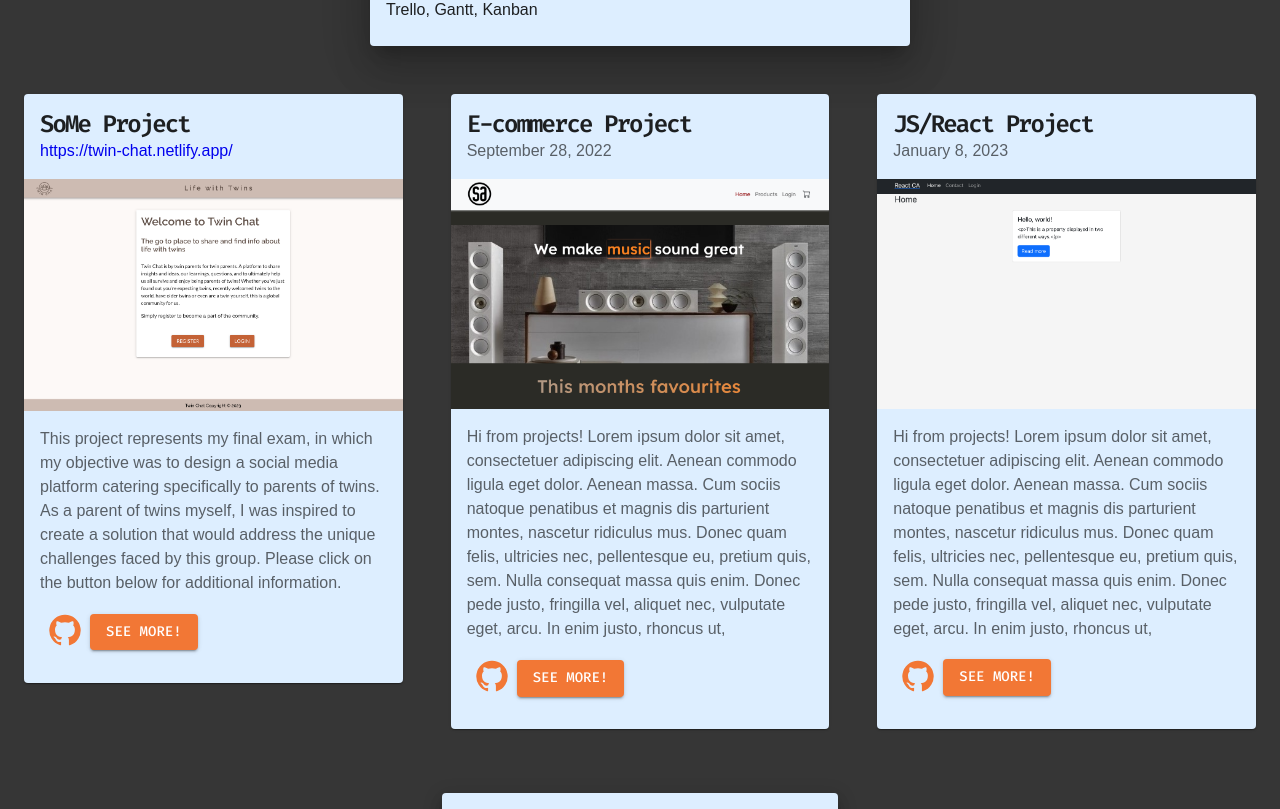
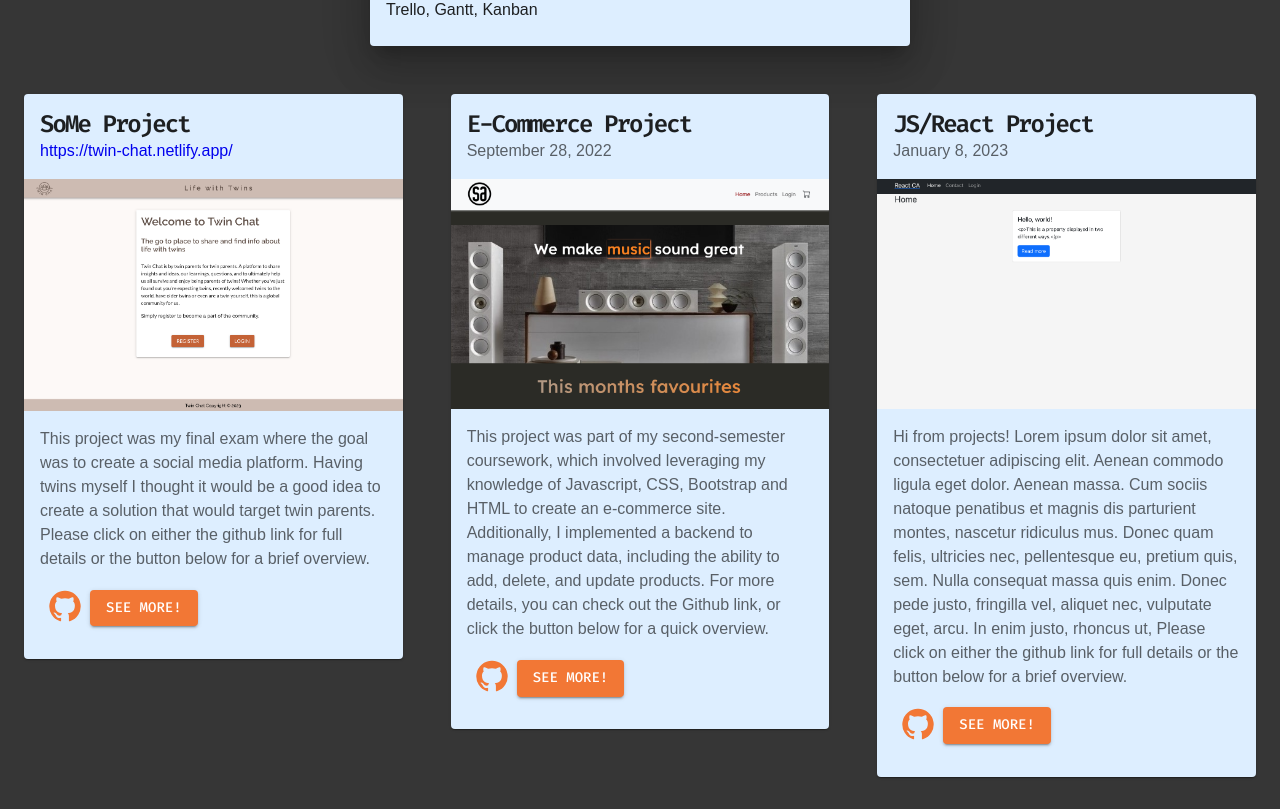
Before and after one commit to coding-chef77/new-portfolio, a React (Create React App) app: page / in a window 1280 px wide. Shown: the part 690-1499 px from the top of the page. Built offline with nearby package versions, Linux system fonts and the light colour scheme; a web font is replaced by a local one.

Commit message:
Update card2

```diff
--- a/src/components/cards/Card1.js
+++ b/src/components/cards/Card1.js
@@ -52,11 +52,11 @@ export default function Card1() {
         />
         <CardContent>
           <Typography variant="body1" color="text.secondary">
-            This project represents my final exam, in which my objective was to
-            design a social media platform catering specifically to parents of
-            twins. As a parent of twins myself, I was inspired to create a
-            solution that would address the unique challenges faced by this
-            group. Please click on the button below for additional information.
+            This project was my final exam where the goal was to create a social
+            media platform. Having twins myself I thought it would be a good
+            idea to create a solution that would target twin parents. Please
+            click on either the github link for full details or the button below
+            for a brief overview.
           </Typography>
           <Box
             sx={{
--- a/src/components/cards/Card2.js
+++ b/src/components/cards/Card2.js
@@ -30,7 +30,7 @@ export default function Card2() {
   return (
     <Container sx={{ marginBottom: 2, position: "relative" }}>
       <Card sx={{ minWidth: "250px", backgroundColor: "#ddeeff" }}>
-        <CardHeader title="E-commerce Project" subheader="September 28, 2022" />
+        <CardHeader title="E-Commerce Project" subheader="September 28, 2022" />
         <CardMedia
           component="img"
           height="auto"
@@ -39,13 +39,12 @@ export default function Card2() {
         />
         <CardContent>
           <Typography variant="body1" color="text.secondary">
-            Hi from projects! Lorem ipsum dolor sit amet, consectetuer
-            adipiscing elit. Aenean commodo ligula eget dolor. Aenean massa. Cum
-            sociis natoque penatibus et magnis dis parturient montes, nascetur
-            ridiculus mus. Donec quam felis, ultricies nec, pellentesque eu,
-            pretium quis, sem. Nulla consequat massa quis enim. Donec pede
-            justo, fringilla vel, aliquet nec, vulputate eget, arcu. In enim
-            justo, rhoncus ut,
+            This project was part of my second-semester coursework, which
+            involved leveraging my knowledge of Javascript, CSS, Bootstrap and
+            HTML to create an e-commerce site. Additionally, I implemented a
+            backend to manage product data, including the ability to add,
+            delete, and update products. For more details, you can check out the
+            Github link, or click the button below for a quick overview.
           </Typography>
           <Box
             sx={{
--- a/src/components/cards/Card3.js
+++ b/src/components/cards/Card3.js
@@ -45,7 +45,8 @@ export default function Card3() {
             ridiculus mus. Donec quam felis, ultricies nec, pellentesque eu,
             pretium quis, sem. Nulla consequat massa quis enim. Donec pede
             justo, fringilla vel, aliquet nec, vulputate eget, arcu. In enim
-            justo, rhoncus ut,
+            justo, rhoncus ut, Please click on either the github link for full
+            details or the button below for a brief overview.
           </Typography>
           <Box
             sx={{
```
